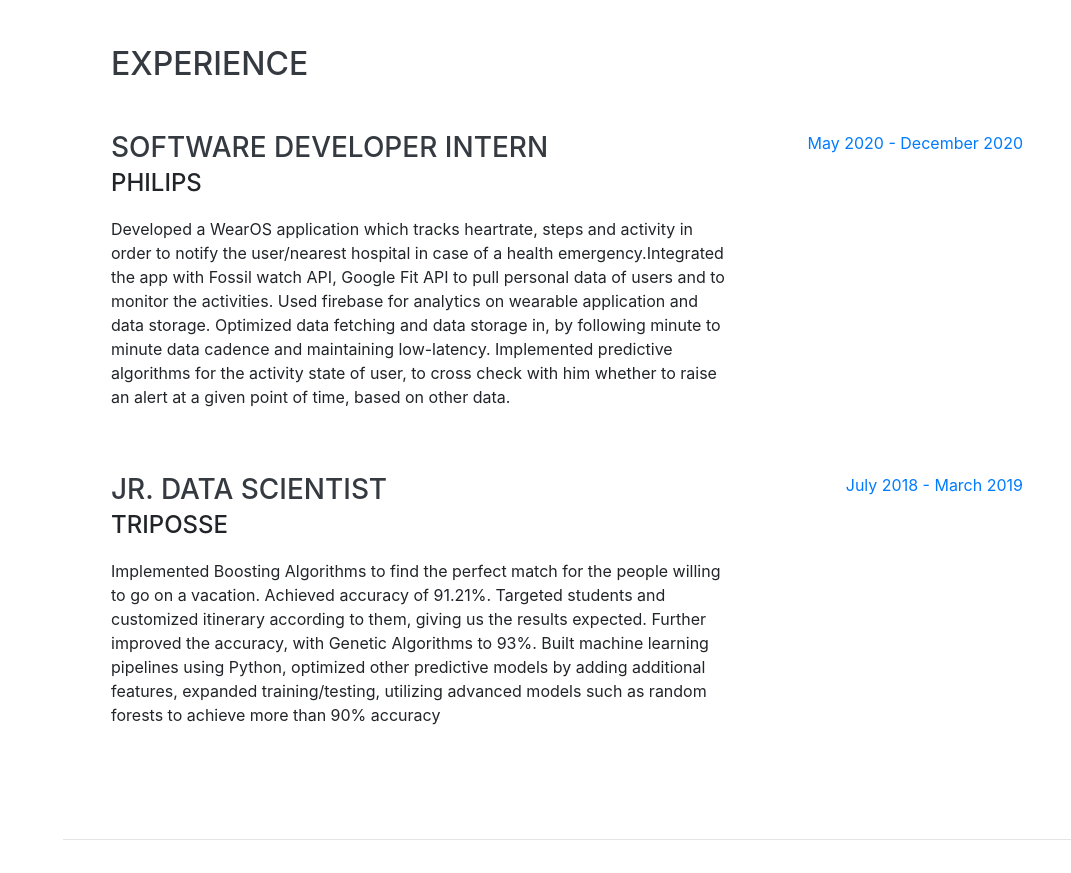
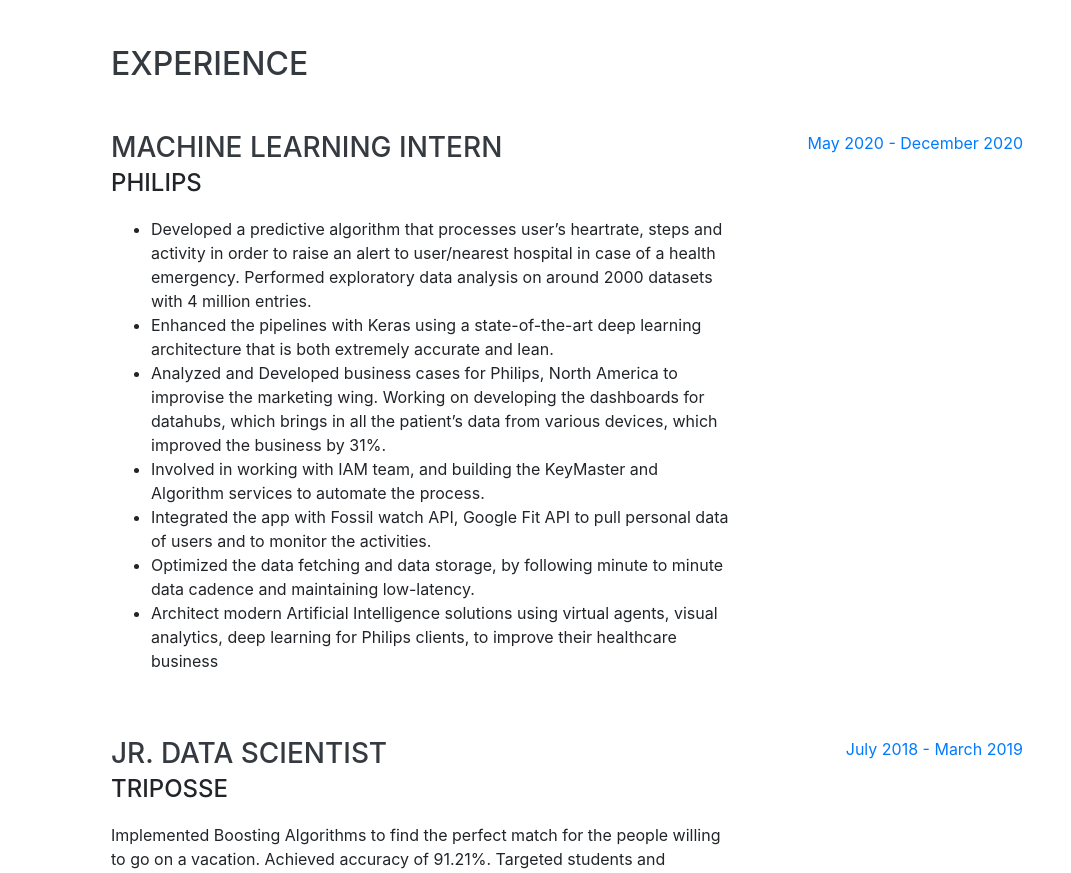
Before and after one commit to AkhilSomalanka7/-AkhilSomalanka7-.github.io, a website with bundled scripts: page index.html in a window 1280 px wide. Shown: the part 804-1677 px from the top of the page, without its empty margins (209-1280 px from the left). Built offline with nearby package versions, Linux system fonts and the light colour scheme; a web font is replaced by a local one.

Commit message:
Update index.html

```diff
--- a/index.html
+++ b/index.html
@@ -72,7 +72,7 @@
         <div class="subheading mb-5">254 Melwood Ave, Apt 1, Pa, 15213 · (412) 515-7524 ·
           <a href="mailto:name@email.com">aks121@pitt.edu</a>
         </div>
-        <p class="lead mb-5">I am currently a master's student at University of Pittsburgh in Information Science seeking opportunities in Software Development and Machine Learning. To pursue my interests I have choosen cource work such as Algorithm Design, Data Structures, Software Engineering and Distributed Systems enabling me to start my career as a Software Developer. The projects I had worked on along with my internships gave me a good exposure in understanding and implementating the concepts and techniques of ML and Data Science. I'm an incoming Machine Learning Intern at Philips. </p>
+        <p class="lead mb-5">I'm a Machine Learning intern at Philips. I am currently a graduate student at University of Pittsburgh in Information Science seeking opportunities in Software Development and Machine Learning. To pursue my interests I have choosen cource work such as Algorithm Design, Data Mining, Data Structures, Software Engineering and Distributed Systems enabling me to start my career as a Software Developer. The projects I had worked on along with my internships gave me a good exposure in understanding and implementating the concepts and techniques of ML and Data Science. </p>
         <div class="social-icons">
           <a href="https://www.linkedin.com/in/akhil-somalanka/">
             <i class="fab fa-linkedin-in"> </i>
@@ -98,9 +98,20 @@
 
         <div class="resume-item d-flex flex-column flex-md-row justify-content-between mb-5">
           <div class="resume-content">
-            <h3 class="mb-0"> Software Developer Intern</h3>
+            <h3 class="mb-0"> Machine Learning Intern</h3>
             <div class="subheading mb-3">Philips </div>
-            <p> Developed a WearOS application which tracks heartrate, steps and activity in order to notify the user/nearest hospital in case of a health emergency.Integrated the app with Fossil watch API, Google Fit API to pull personal data of users and to monitor the activities. Used firebase for analytics on wearable application and data storage. Optimized data fetching and data storage in, by following minute to minute data cadence and maintaining low-latency. Implemented predictive algorithms for the activity state of user, to cross check with him whether to raise an alert at a given point of time, based on other data. </p>
+	     <ul>
+            <p>  <li> Developed a predictive algorithm that processes user’s heartrate, steps and activity in order to raise an alert to user/nearest
+hospital in case of a health emergency. Performed exploratory data analysis on around 2000 datasets with 4 million entries. </li>
+<li>  Enhanced the pipelines with Keras using a state-of-the-art deep learning architecture that is both extremely accurate and lean. </li>
+<li> Analyzed and Developed business cases for Philips, North America to improvise the marketing wing. Working on developing
+the dashboards for datahubs, which brings in all the patient’s data from various devices, which improved the business by 31%. </li>
+<li> Involved in working with IAM team, and building the KeyMaster and Algorithm services to automate the process. </li>
+<li> Integrated the app with Fossil watch API, Google Fit API to pull personal data of users and to monitor the activities. </li>
+<li> Optimized the data fetching and data storage, by following minute to minute data cadence and maintaining low-latency. </li>
+<li> Architect modern Artificial Intelligence solutions using virtual agents, visual analytics, deep learning for Philips clients, to
+improve their healthcare business </li>
+		     </p>
           </div>
           <div class="resume-date text-md-right">
             <span class="text-primary">May 2020 - December 2020</span>
```
